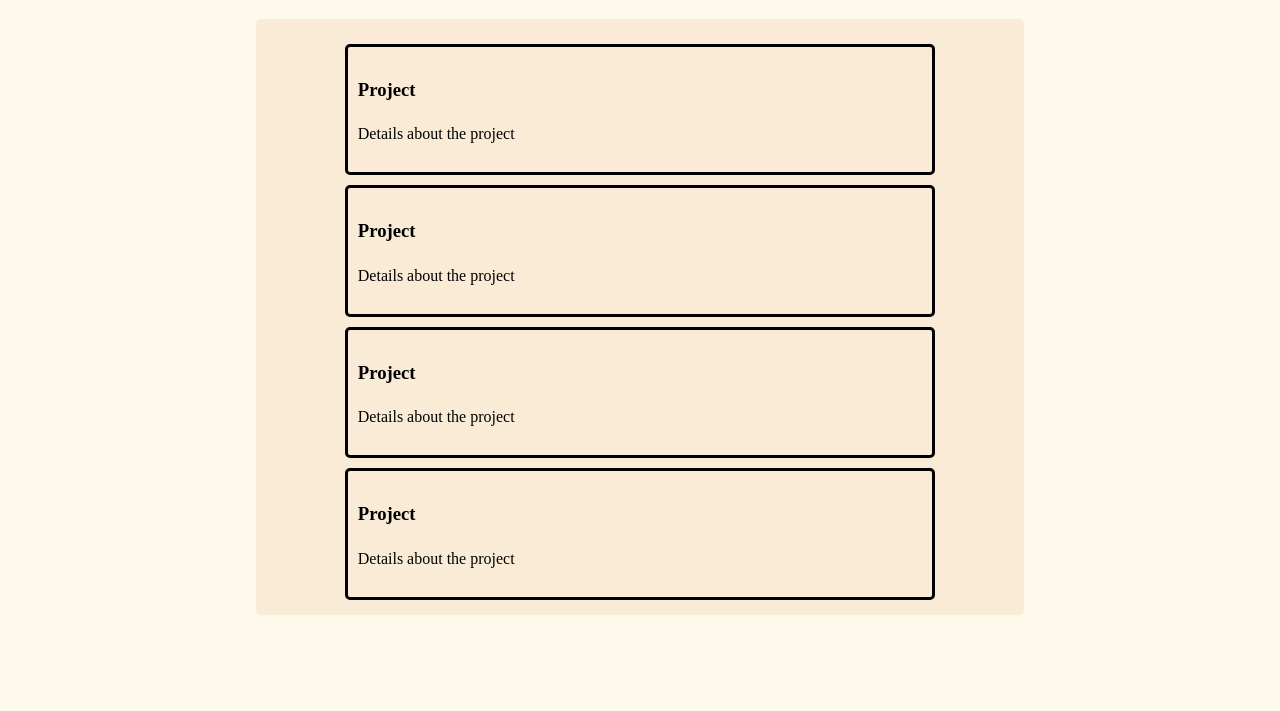
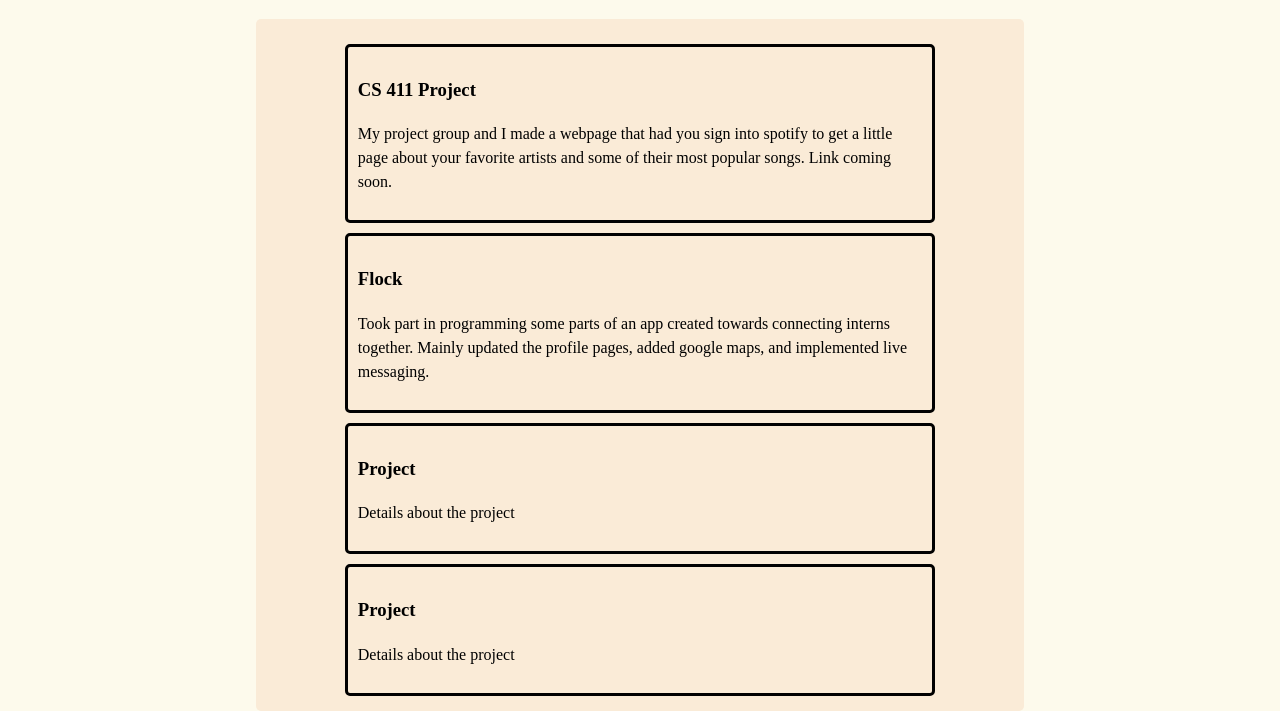
Before and after one commit to Evantl17/Evantl17.github.io, a plain HTML site: page projects.html in a window 1280 px wide. Shown: the part 101-812 px from the top of the page. Drawn offline with Linux system fonts and the light colour scheme.

Commit message:
Added more

```diff
--- a/projects.html
+++ b/projects.html
@@ -22,11 +22,11 @@
             <h1>Projects</h1>
             <div class="container">
                 <div class="experience">
-                    <h3>Project</h3>
-                    <p>Details about the project</p>
+                    <h3>CS 411 Project</h3>
+                    <p>My project group and I made a webpage that had you sign into spotify to get a little page about your favorite artists and some of their most popular songs. Link coming soon.</p>
                 </div><div class="experience">
-                    <h3>Project</h3>
-                    <p>Details about the project</p>
+                    <h3>Flock</h3>
+                    <p>Took part in programming some parts of an app created towards connecting interns together. Mainly updated the profile pages, added google maps, and implemented live messaging.</p>
                 </div><div class="experience">
                     <h3>Project</h3>
                     <p>Details about the project</p>
```
Also changed, not shown: work-experience.html (+4 -4 lines).
